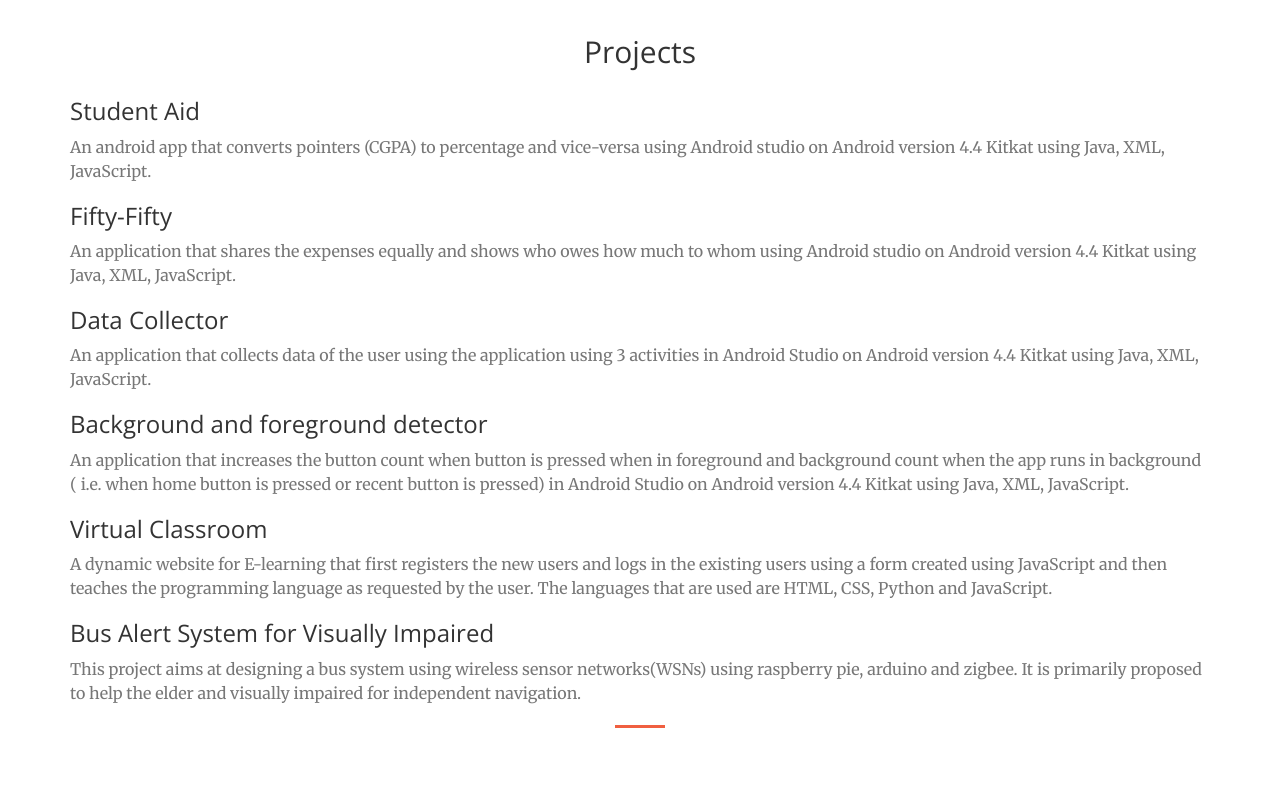
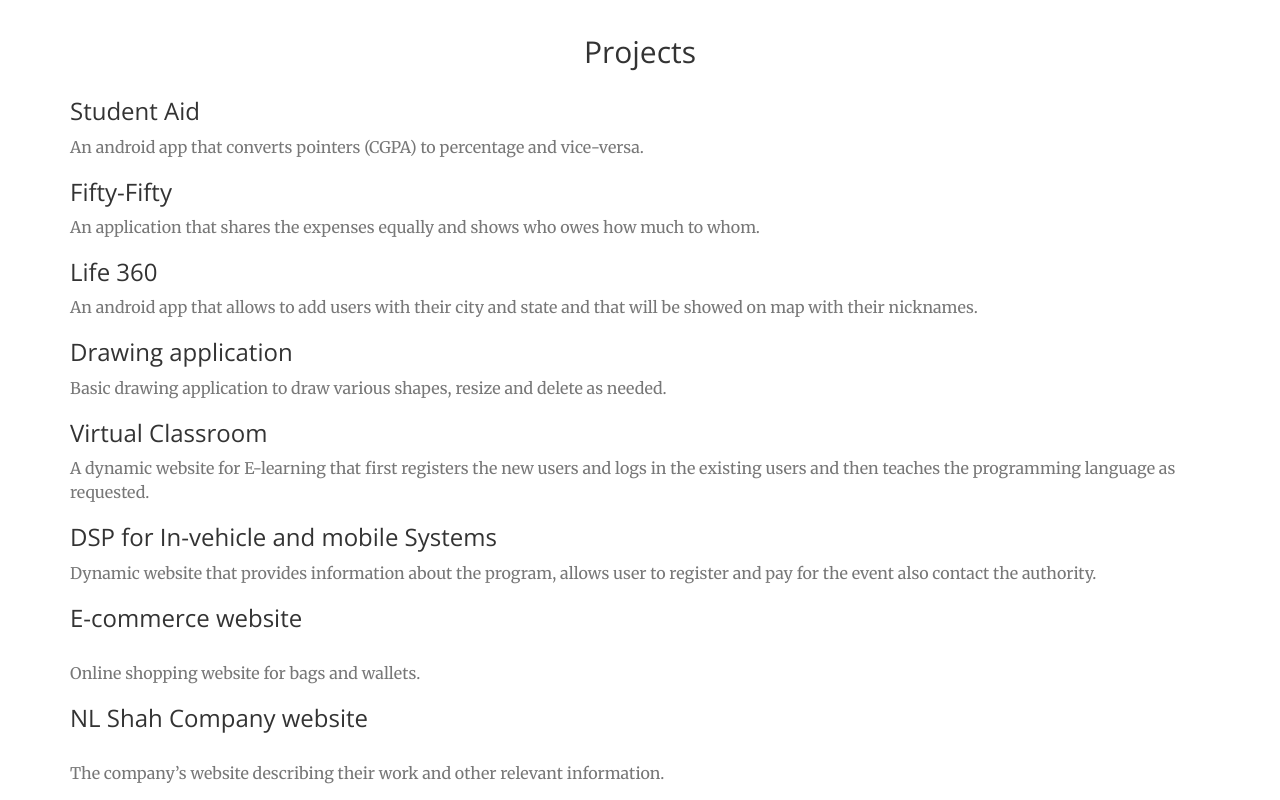
Before and after one commit to aashanashah/aashanashah.github.io, a website: page index.html in a window 1280 px wide. Shown: the part 2500-3300 px from the top of the page. Drawn offline with nearby package versions, Linux system fonts and the light colour scheme.

Commit message:
Update index.html

```diff
--- a/index.html
+++ b/index.html
@@ -255,17 +255,21 @@
 </div>
 <div class="col-lg-12 text-left">
 <h3>Student Aid</h3>
-                        <p class="text-muted"> An android app that converts pointers (CGPA) to percentage and vice-versa using Android studio on Android version 4.4 Kitkat using Java, XML, JavaScript.</p>
+                        <p class="text-muted"> An android app that converts pointers (CGPA) to percentage and vice-versa.</p>
 <h3>Fifty-Fifty</h3>
-                        <p class="text-muted">An application that shares the expenses equally and shows who owes how much to whom using Android studio on Android version 4.4 Kitkat using Java, XML, JavaScript. </p>
-<h3>Data Collector</h3>
-    <p class="text-muted">An application that collects data of the user using the application using 3 activities in Android Studio on Android version 4.4 Kitkat using Java, XML, JavaScript. </p>
-    <h3>Background and foreground detector</h3>
-    <p class="text-muted"> An application that increases the button count when button is pressed when in foreground and background count when the app runs in background ( i.e. when home button is pressed or recent button is pressed) in Android Studio on Android version 4.4 Kitkat using Java, XML, JavaScript.</p>
+                        <p class="text-muted">An application that shares the expenses equally and shows who owes how much to whom. </p>
+<h3>Life 360</h3>
+    <p class="text-muted">An android app that allows to add users with their city and state and that will be showed on map with their nicknames. </p>
+    <h3>Drawing application</h3>
+    <p class="text-muted"> Basic drawing application to draw various shapes, resize and delete as needed.</p>
     <h3>Virtual Classroom</h3>
-                        <p class="text-muted"> A dynamic website for E-learning that first registers the new users and logs in the existing users using a form created using JavaScript and then teaches the programming language as requested by the user. The languages that are used are HTML, CSS, Python and JavaScript.</p>
-<h3>Bus Alert System for Visually Impaired</h3>
-                        <p class="text-muted"> This project aims at designing a bus system using wireless sensor networks(WSNs) using raspberry pie, arduino and zigbee. It is primarily proposed to help the elder and visually impaired for independent navigation. </p>
+                        <p class="text-muted"> A dynamic website for E-learning that first registers the new users and logs in the existing users and then teaches the programming language as requested.</p>
+<h3>DSP for In-vehicle and mobile Systems</h3>
+                        <p class="text-muted"> Dynamic website that provides information about the program, allows user to register and pay for the event also contact the authority. </p>
+    <h3>E-commerce website</h3>
+                        <p class="text-muted"> Online shopping website for bags and wallets. </p>
+    <h3>NL Shah Company website</h3>
+                        <p class="text-muted"> The company’s website describing their work and other relevant information. </p>
                     <hr class="primary">
                 </div>
             </div>
```
